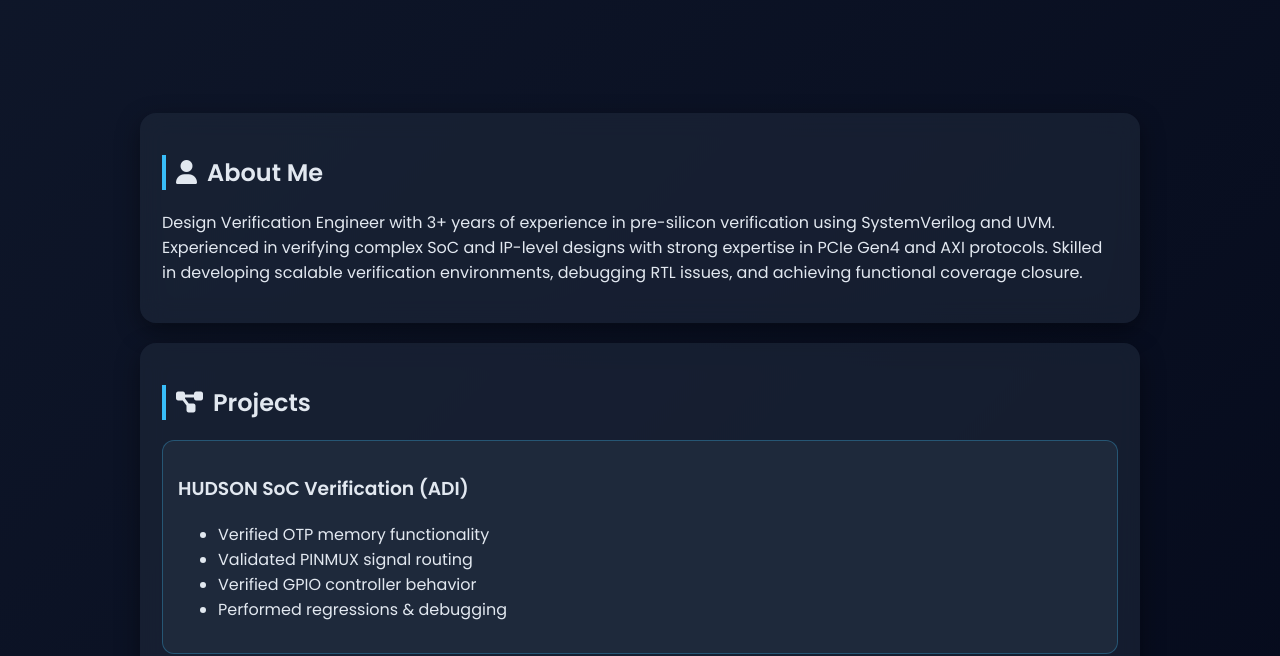
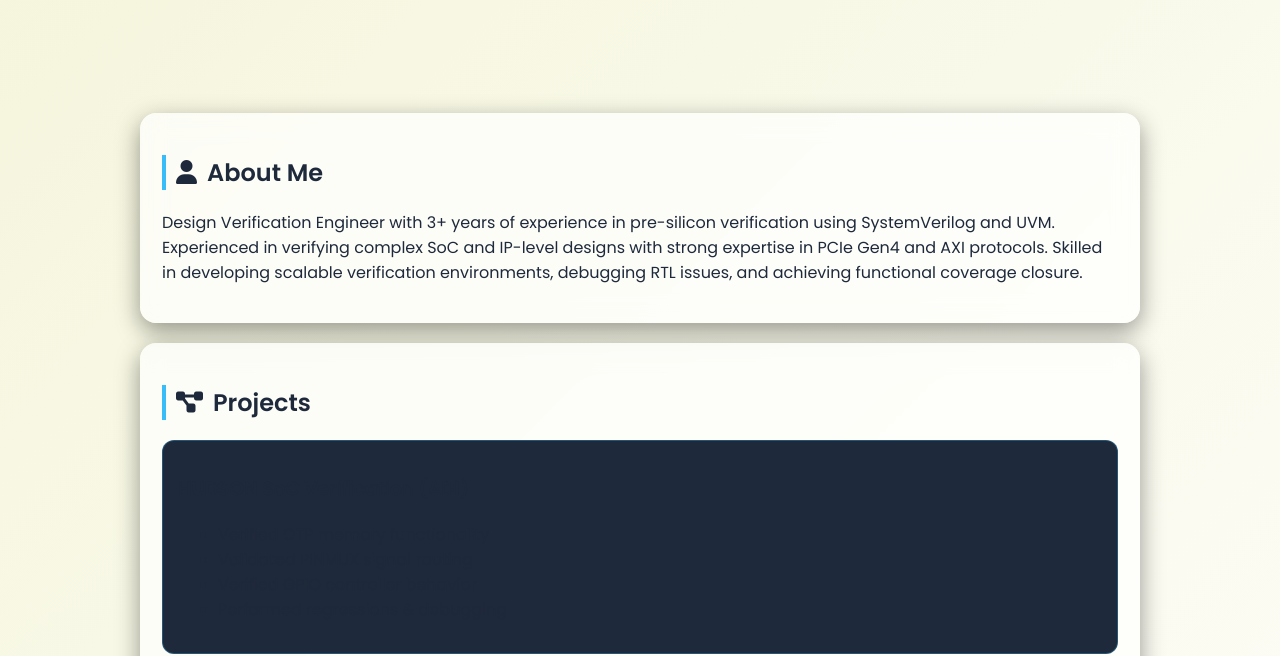
Before and after one commit to manoranjanmano111-ui/.github.io, a plain HTML site: page index.html in a window 1280 px wide. Shown: the part 149-805 px from the top of the page. Drawn offline with Linux system fonts and the light colour scheme.

Commit message:
Update6 index.html

```diff
--- a/index.html
+++ b/index.html
@@ -14,8 +14,8 @@
     body {
       margin:0;
       font-family:'Poppins',sans-serif;
-      background:linear-gradient(135deg,#0f172a,#020617);
-      color:#e2e8f0;
+      background:linear-gradient(135deg,#f5f5dc,#ffffff);
+      color:#1e293b;
       scroll-behavior:smooth;
     }
 
@@ -35,7 +35,7 @@
     }
 
     .card {
-      background:rgba(30,41,59,0.6);
+      background:rgba(255,255,255,0.7);
       backdrop-filter:blur(12px);
       padding:22px;
       margin:20px 0;
```
